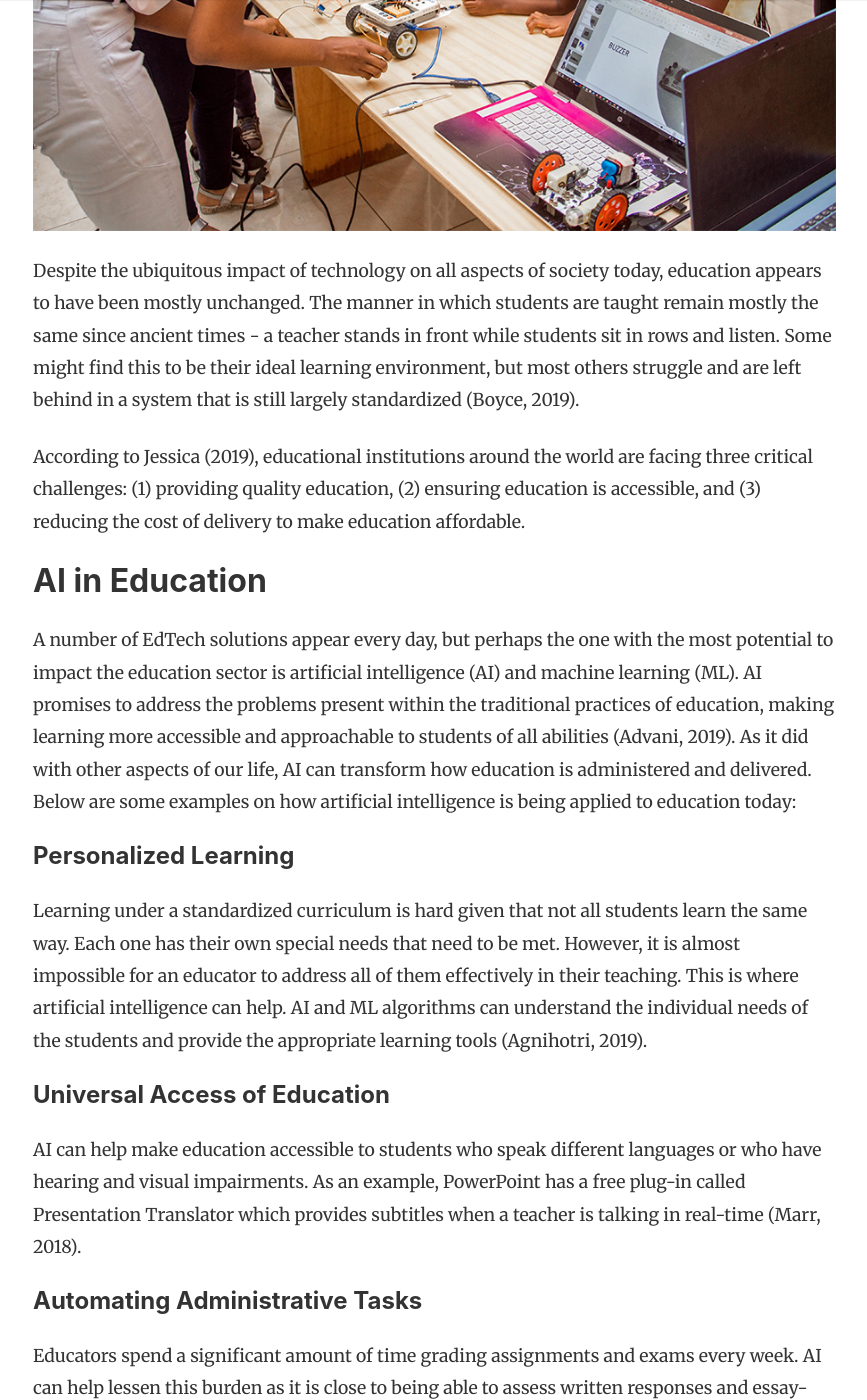
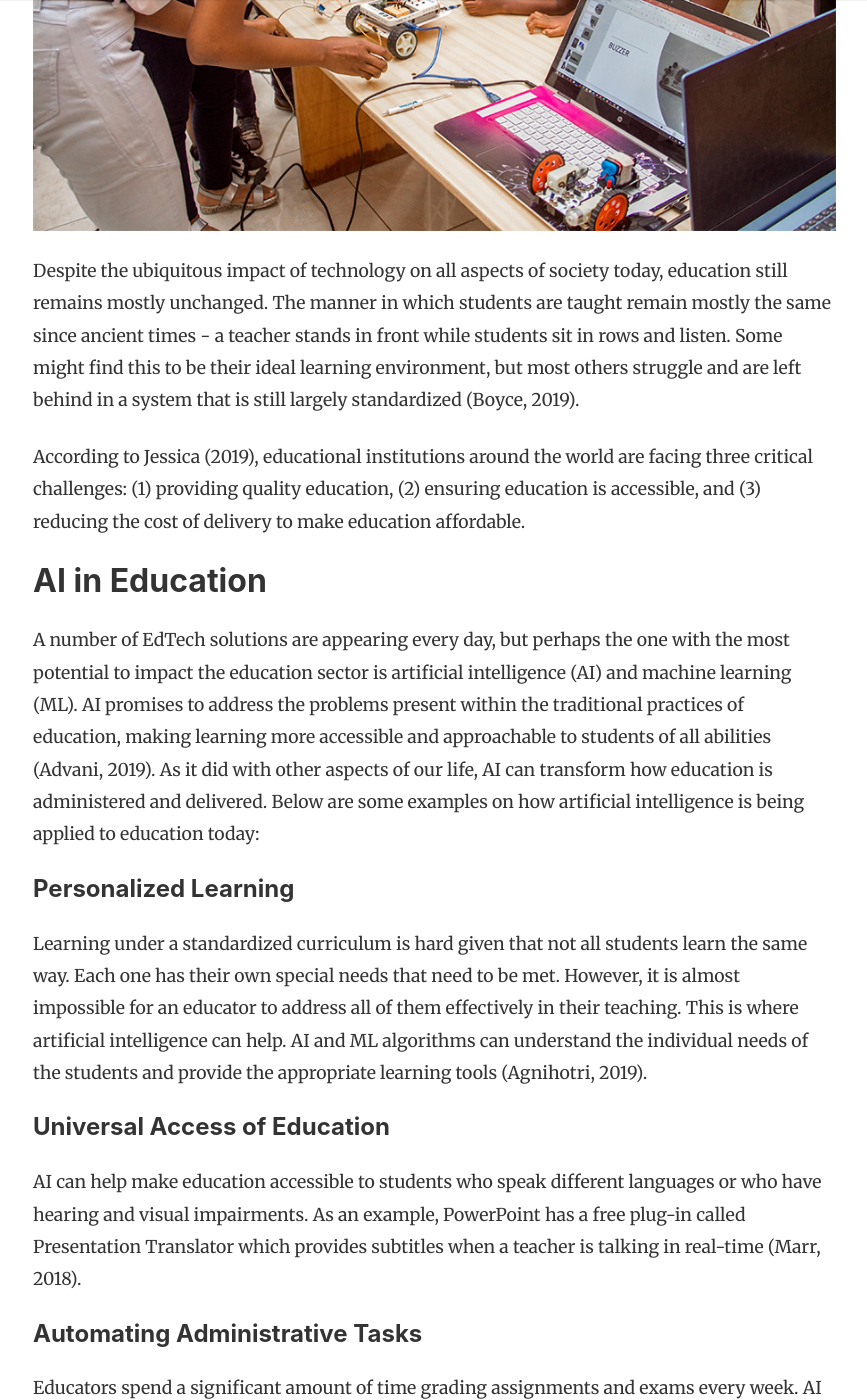
Before and after one commit to mclag/mms142-groupg-2020, a Jekyll site: the page built from _posts/2020-12-06-ai_education.md, in a window 1280 px wide and 1400 px high, scrolled down 767 px. Shown: the whole window, without its empty margins (67-934 px from the left). Built offline with Jekyll 4.4.1, drawn with Linux system fonts in a browser that asks for light colours; nearby versions of some CDN libraries; comment, search, counter and statistics services are not loaded.

Commit message:
Update 2020-12-06-ai_education.md

```diff
--- a/_posts/2020-12-06-ai_education.md
+++ b/_posts/2020-12-06-ai_education.md
@@ -5,13 +5,13 @@ author: Janella Rayne
 image: /assets/images/education.png
 ---
 
-Despite the ubiquitous impact of technology on all aspects of society today, education appears to have been mostly unchanged. The manner in which students are taught remain mostly the same since ancient times - a teacher stands in front while students sit in rows and listen. Some might find this to be their ideal learning environment, but most others struggle and are left behind in a system that is still largely standardized (Boyce, 2019).
+Despite the ubiquitous impact of technology on all aspects of society today, education still remains mostly unchanged. The manner in which students are taught remain mostly the same since ancient times - a teacher stands in front while students sit in rows and listen. Some might find this to be their ideal learning environment, but most others struggle and are left behind in a system that is still largely standardized (Boyce, 2019).
 
 According to Jessica (2019), educational institutions around the world are facing three critical challenges: (1) providing quality education, (2) ensuring education is accessible, and (3) reducing the cost of delivery to make education affordable.
 
 ## AI in Education
 
-A number of EdTech solutions appear every day, but perhaps the one with the most potential to impact the education sector is artificial intelligence (AI) and machine learning (ML). AI promises to address the problems present within the traditional practices of education, making learning more accessible and approachable to students of all abilities (Advani, 2019). As it did with other aspects of our life, AI can transform how education is administered and delivered. Below are some examples on how artificial intelligence is being applied to education today:
+A number of EdTech solutions are appearing every day, but perhaps the one with the most potential to impact the education sector is artificial intelligence (AI) and machine learning (ML). AI promises to address the problems present within the traditional practices of education, making learning more accessible and approachable to students of all abilities (Advani, 2019). As it did with other aspects of our life, AI can transform how education is administered and delivered. Below are some examples on how artificial intelligence is being applied to education today:
 
 #### Personalized Learning
 
```
